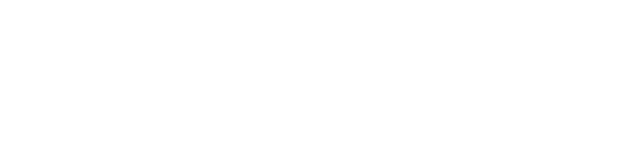
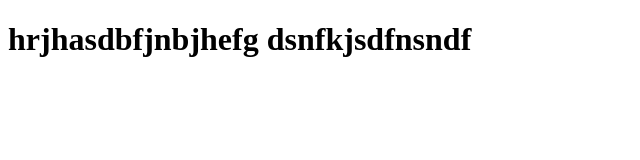
Before and after one commit to PradipBhusnar7/my-profile, a plain HTML site: page ameyDada.html in a window 1280 px wide. Shown: the whole page, without its empty margins (0-640 px from the left). Drawn offline with Linux system fonts and the light colour scheme.

Commit message:
changes
changes

```diff
--- a/ameyDada.html
+++ b/ameyDada.html
@@ -7,6 +7,10 @@
     <title>Document</title>
 </head>
 <body>
+    <h1>hrjhasdbfjnbjhefg
+        dsnfkjsdfnsndf
+
+    </h1>
 
 </body>
 </html>
```
